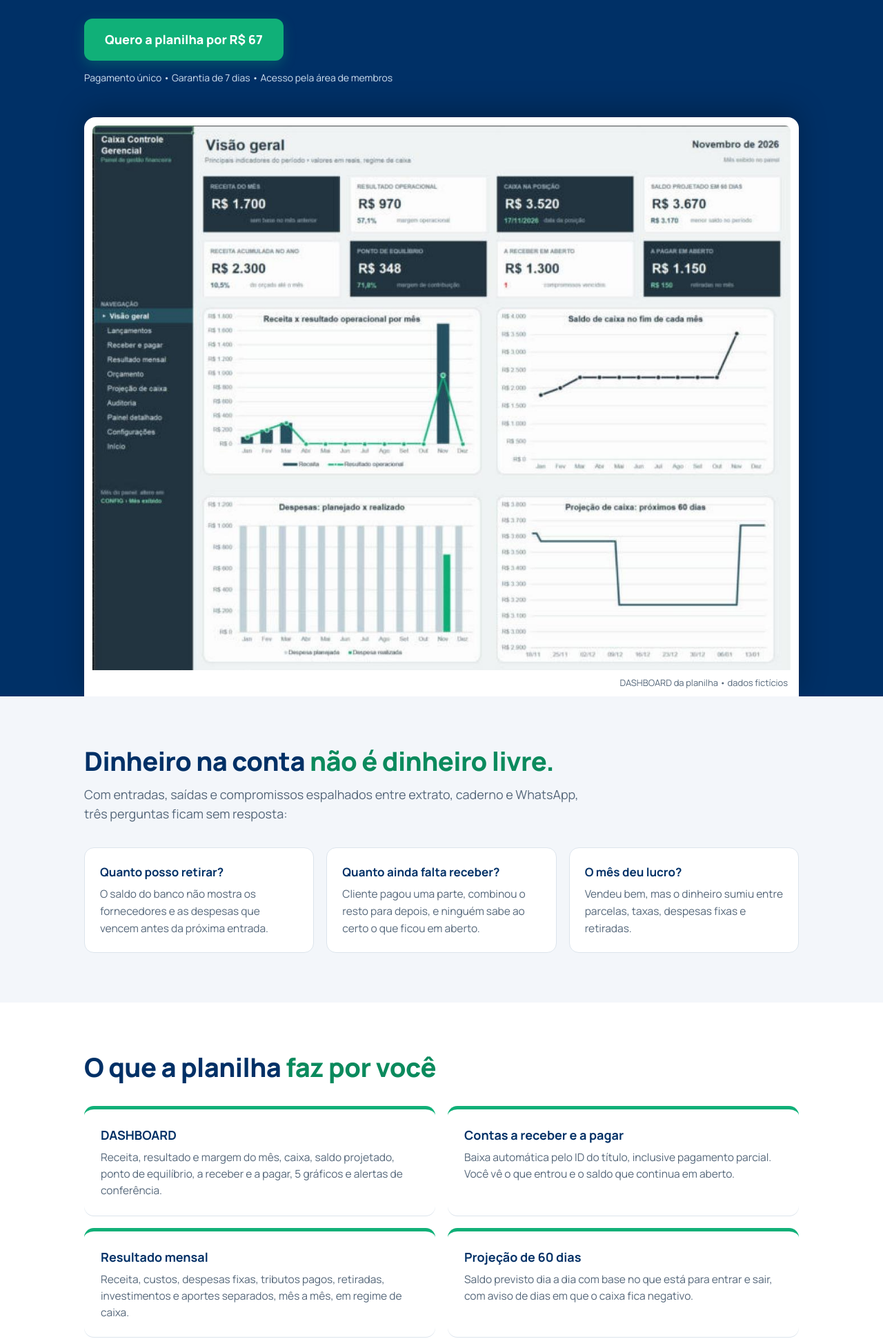
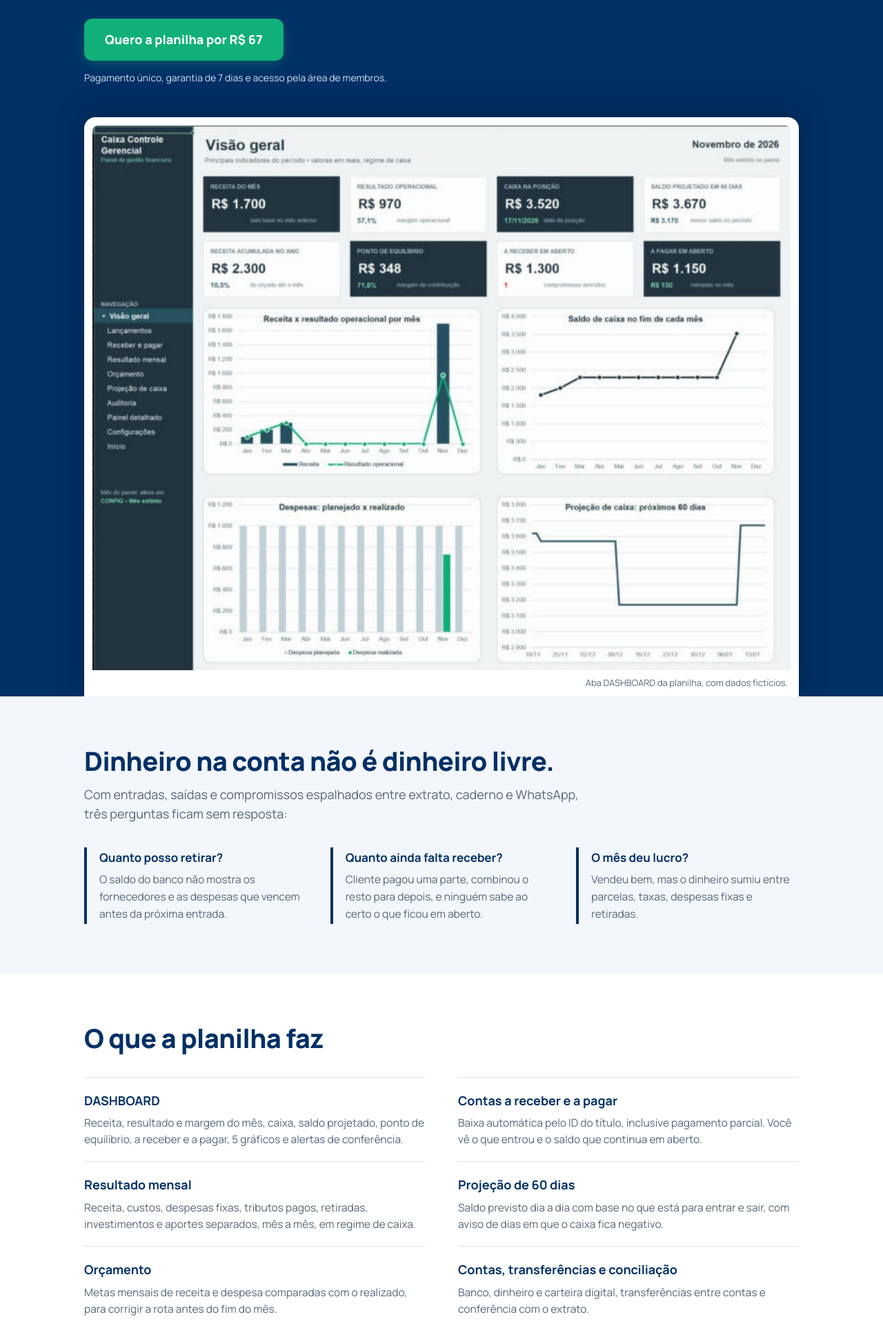
Before and after one commit to caixacontrolegerencial/caixacontrolegerencial.github.io, a plain HTML site: page index.html in a window 1280 px wide. Shown: the part 440-2382 px from the top of the page at 69% size. Drawn offline with Linux system fonts and the light colour scheme.

Commit message:
Update index.html

```diff
--- a/index.html
+++ b/index.html
@@ -31,7 +31,9 @@ img{max-width:100%;height:auto;display:block}
 a{color:inherit}
 .wrap{max-width:1080px;margin:0 auto;padding:0 22px}
 .btn{display:inline-block;background:var(--green);color:#fff;text-decoration:none;font-weight:800;font-size:18px;padding:17px 30px;border-radius:12px;box-shadow:0 6px 18px rgba(16,176,120,.28);transition:transform .15s,background .15s}
-.btn:hover{background:var(--green-d);transform:translateY(-1px)}
+.btn:hover{background:var(--green-d)}
+a:focus-visible,summary:focus-visible{outline:3px solid #F2B441;outline-offset:3px;border-radius:6px}
+@media (prefers-reduced-motion:reduce){html{scroll-behavior:auto}*{transition:none!important}}
 .micro{font-size:14px;color:var(--lblue);margin-top:14px}
 .micro.dark{color:var(--muted)}
 header.top{background:var(--navy);color:#fff}
@@ -53,12 +55,13 @@ section.alt{background:var(--bg)}
 h2{font-size:clamp(26px,3.6vw,38px);line-height:1.15;font-weight:800;letter-spacing:-.6px;color:var(--navy);max-width:780px}
 h2 em{font-style:normal;color:var(--green-d)}
 .sub{color:var(--muted);font-size:18px;margin-top:14px;max-width:720px}
-.pain{display:grid;grid-template-columns:repeat(3,1fr);gap:18px;margin-top:34px}
-.pain div{background:#fff;border:1px solid var(--line);border-radius:14px;padding:22px}
+.pain{display:grid;grid-template-columns:repeat(3,1fr);gap:34px;margin-top:34px}
+.pain div{border-left:4px solid var(--navy);padding:2px 0 2px 18px}
 .pain b{display:block;font-size:17px;color:var(--navy);margin-bottom:6px}
 .pain span{color:var(--muted);font-size:15.5px}
 .feat{display:grid;grid-template-columns:repeat(2,1fr);gap:18px;margin-top:34px}
-.feat div{background:#fff;border-radius:14px;padding:24px;border-top:5px solid var(--green);box-shadow:0 1px 0 var(--line)}
+.feat{column-gap:48px;row-gap:0}
+.feat div{padding:20px 0;border-top:1px solid var(--line)}
 .feat h3{font-size:18px;color:var(--navy);margin-bottom:6px}
 .feat p{color:var(--muted);font-size:15.5px}
 .row{display:grid;grid-template-columns:1fr 1.25fr;gap:40px;align-items:center;margin-top:56px}
@@ -129,15 +132,15 @@ footer p{margin-bottom:8px;max-width:820px}
     <p class="lead">Planilha de Excel, sem macros, para MEIs e pequenos negócios: caixa, contas a receber e a pagar, resultado do mês, projeção de 60 dias e um DASHBOARD com tudo em uma tela.</p>
     <div class="cta">
       <a class="btn" href="https://pay.kiwify.com.br/ghC8ekZ">Quero a planilha por R$ 67</a>
-      <p class="micro">Pagamento único • Garantia de 7 dias • Acesso pela área de membros</p>
+      <p class="micro">Pagamento único, garantia de 7 dias e acesso pela área de membros.</p>
     </div>
-    <div class="shot"><img src="dashboard.jpg" alt="DASHBOARD da planilha Caixa Controle Gerencial com indicadores e gráficos" width="1232" height="961"><p class="tag">DASHBOARD da planilha • dados fictícios</p></div>
+    <div class="shot"><img src="dashboard.jpg" alt="DASHBOARD da planilha Caixa Controle Gerencial com indicadores e gráficos" width="1232" height="961"><p class="tag">Aba DASHBOARD da planilha, com dados fictícios.</p></div>
   </div>
 </section>
 
 <section class="alt">
   <div class="wrap">
-    <h2>Dinheiro na conta <em>não é dinheiro livre.</em></h2>
+    <h2>Dinheiro na conta não é dinheiro livre.</h2>
     <p class="sub">Com entradas, saídas e compromissos espalhados entre extrato, caderno e WhatsApp, três perguntas ficam sem resposta:</p>
     <div class="pain">
       <div><b>Quanto posso retirar?</b><span>O saldo do banco não mostra os fornecedores e as despesas que vencem antes da próxima entrada.</span></div>
@@ -149,7 +152,7 @@ footer p{margin-bottom:8px;max-width:820px}
 
 <section>
   <div class="wrap">
-    <h2>O que a planilha <em>faz por você</em></h2>
+    <h2>O que a planilha faz</h2>
     <div class="feat">
       <div><h3>DASHBOARD</h3><p>Receita, resultado e margem do mês, caixa, saldo projetado, ponto de equilíbrio, a receber e a pagar, 5 gráficos e alertas de conferência.</p></div>
       <div><h3>Contas a receber e a pagar</h3><p>Baixa automática pelo ID do título, inclusive pagamento parcial. Você vê o que entrou e o saldo que continua em aberto.</p></div>
@@ -235,15 +238,16 @@ footer p{margin-bottom:8px;max-width:820px}
 
 <section class="alt final">
   <div class="wrap">
-    <h2>R$ 67, uma vez. <em>E 7 dias para testar.</em></h2>
+    <h2>R$ 67, uma vez. E 7 dias para testar.</h2>
     <a class="btn" href="https://pay.kiwify.com.br/ghC8ekZ">Quero a planilha por R$ 67</a>
-    <p class="micro dark">Pagamento único • Garantia de 7 dias</p>
+    <p class="micro dark">Pagamento único e garantia de 7 dias.</p>
   </div>
 </section>
 
 <footer><div class="wrap">
-  <p><b>Caixa Controle Gerencial</b> • Planilha gerencial de caixa. Não substitui contabilidade nem orientação fiscal. As imagens desta página usam dados fictícios.</p>
+  <p><b>Caixa Controle Gerencial</b>. Planilha gerencial de caixa. Não substitui contabilidade nem orientação fiscal. As imagens desta página usam dados fictícios.</p>
   <p>Excel e Microsoft 365 são marcas da Microsoft. Este produto não é afiliado nem endossado pela Microsoft.</p>
+  <p>Esta página usa o Pixel da Meta para medir visitas e o resultado dos anúncios. Ele registra dados de navegação, como a página visitada, e não coleta nome, e-mail ou dados de pagamento aqui. Saiba como a Meta trata esses dados na <a href="https://www.facebook.com/privacy/policy/">Política de Privacidade da Meta</a>.</p>
   <p>Instagram: <a href="https://www.instagram.com/caixacontrolegerencial/">@caixacontrolegerencial</a></p>
 </div></footer>
 </body>
```
